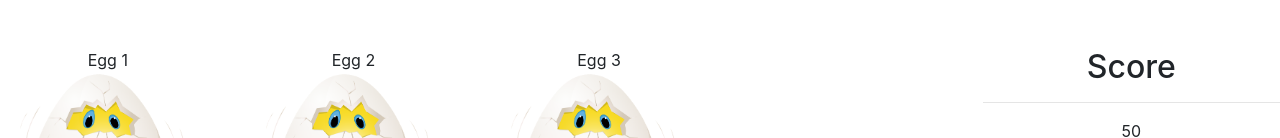
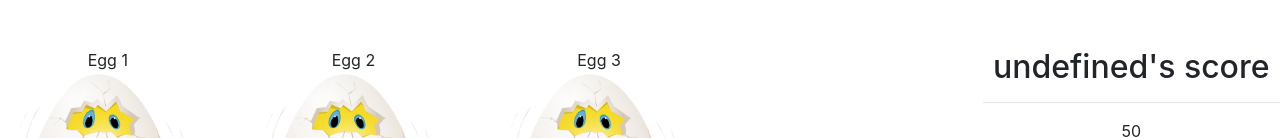
Before and after one commit to wcs-hackathon-bondimanchoeuf/bandimanchoeuf, a React (Create React App) app: page /Game in a window 1280 px wide. Shown: the part 302-440 px from the top of the page. Built offline with nearby package versions, Linux system fonts and the light colour scheme.

Commit message:
Installed module queryString / display player name in Score component

```diff
--- a/package.json
+++ b/package.json
@@ -5,6 +5,7 @@
   "dependencies": {
     "axios": "^0.18.0",
     "bootstrap": "^4.3.1",
+    "query-string": "^6.4.2",
     "react": "^16.8.6",
     "react-dom": "^16.8.6",
     "react-router-dom": "^5.0.0",
--- a/src/components/Score.jsx
+++ b/src/components/Score.jsx
@@ -1,9 +1,10 @@
 import React from "react";
 
 const Score = props => {
+  let scoreTitle = `${props.name}'s score`;
   return (
     <div>
-      <h2>Score</h2>
+      <h2>{scoreTitle}</h2>
       <hr />
       <p>{props.score}</p>
     </div>
--- a/src/pages/Game.jsx
+++ b/src/pages/Game.jsx
@@ -1,6 +1,7 @@
 import React, { Component } from "react";
 import { Col, Row } from "reactstrap";
 import { Redirect } from "react-router-dom";
+import queryString from "query-string";
 import Gambling from "../components/Gambling.jsx";
 import Legend from "../components/Legend.jsx";
 import Score from "../components/Score.jsx";
@@ -10,6 +11,7 @@ class Game extends Component {
   constructor(props) {
     super(props);
     this.state = {
+      name: "",
       score: 50,
       shouldGoToHome: false
     };
@@ -25,6 +27,11 @@ class Game extends Component {
   handleClickGamblingSave = event => {
     this.setState({ shouldGoToHome: true });
   };
+
+  componentDidMount() {
+    let URLParams = queryString.parse(this.props.location.search);
+    this.setState({ name: URLParams.name });
+  }
 
   render() {
     if (this.state.shouldGoToHome) {
@@ -52,7 +59,7 @@ class Game extends Component {
         <Col xs="3">
           <Row>
             <Col xs="12">
-              <Score score={this.state.score} />
+              <Score score={this.state.score} name={this.state.name} />
             </Col>
           </Row>
           <Row>
```
Also changed, not shown: 1 other file (tests, documents, lock files or other folders).
